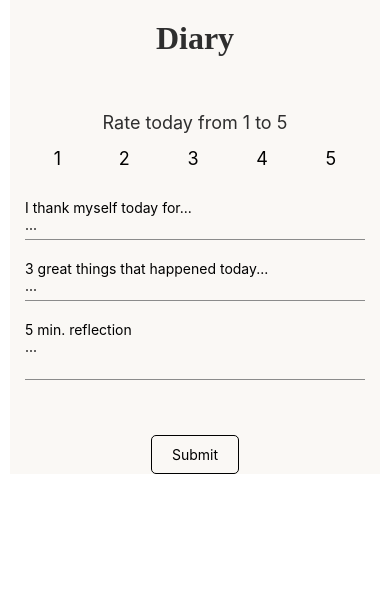
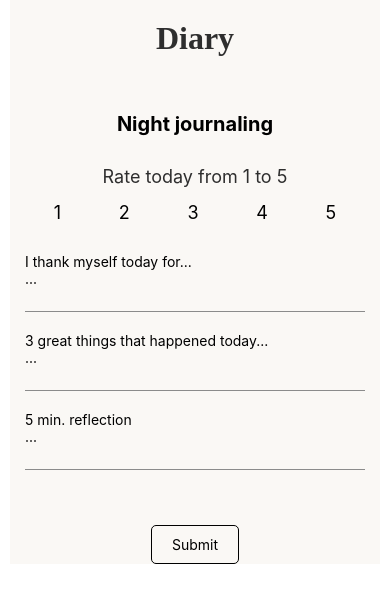
Before and after one commit to AissaRouk/Journaly, a React Native app: screen / in a window 390 px wide. Shown: the top 602 px of the page. Built offline with nearby package versions, Linux system fonts and the light colour scheme; no server answers.

Commit message:
added title in night component and multiline option for textInputs

```diff
--- a/App.tsx
+++ b/App.tsx
@@ -32,7 +32,7 @@ function App(): React.JSX.Element {
   const [highlight, setHighlight] = useState<string>('');
   const counter: number[] = [1, 2, 3, 4, 5];
   //time states
-  const [isNight, setIsNight] = useState<boolean>(false);
+  const [isNight, setIsNight] = useState<boolean>(true);
 
   //state for the modal
   const [submitted, setSubmitted] = useState<boolean>(false);
@@ -85,7 +85,7 @@ function App(): React.JSX.Element {
   useEffect(() => {
     const checkTime = () => {
       const hours = new Date().getHours(); // Get current hour (0-23)
-      setIsNight(hours >= 18 || hours < 6); // Night is from 6 PM to 6 AM
+      // setIsNight(hours >= 18 || hours < 6); // Night is from 6 PM to 6 AM
     };
 
     checkTime(); // Run on mount
@@ -211,6 +211,8 @@ function App(): React.JSX.Element {
   const NigthInputs: React.FC = () => {
     return (
       <>
+        {/* Title */}
+        <Text style={styles.journalingTitle}>Night journaling</Text>
         <Text
           style={[{textAlign: 'center', marginBottom: 15}, styles.ratingText]}>
           Rate today from 1 to 5
@@ -224,11 +226,13 @@ function App(): React.JSX.Element {
           <InputField
             value={thank}
             onChangeText={setThank}
+            multiline
             title="I thank myself today for..."
           />
           <InputField
             value={greatThings}
             onChangeText={setGreatThings}
+            multiline
             title="3 great things that happened today..."
           />
           <InputField
```
